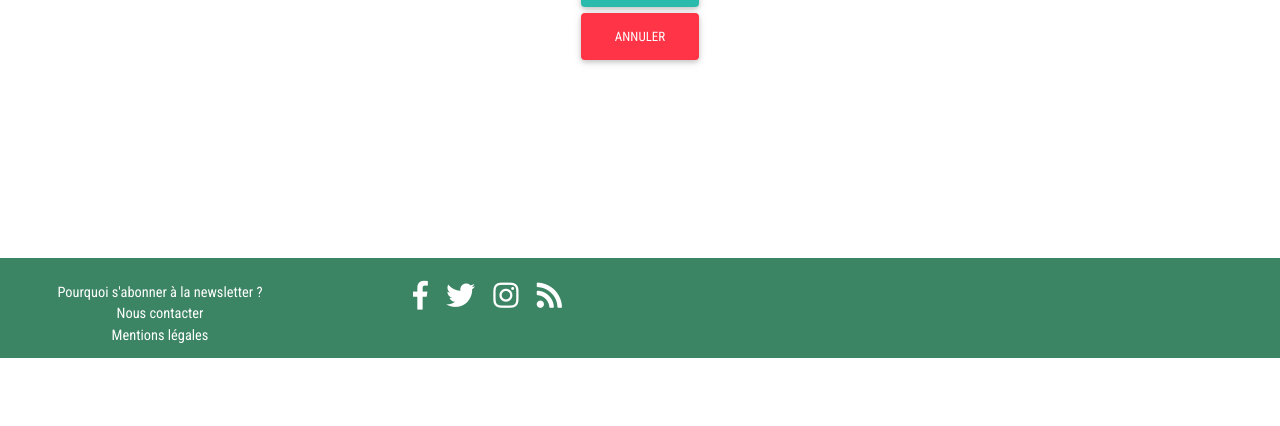
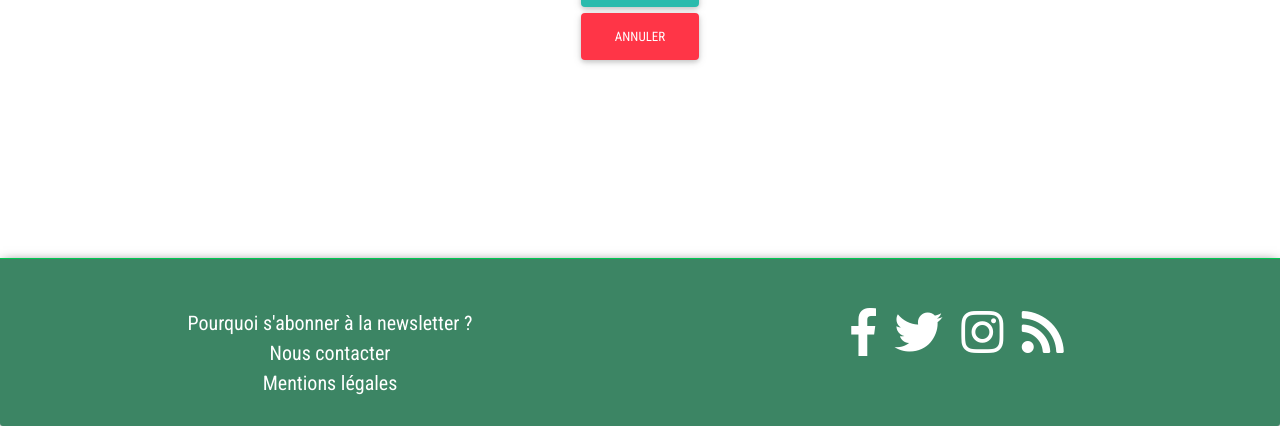
Before and after one commit to SatarAs/BenLaBenne, a Symfony app: template templates/Admin/Add/addArticle.html.twig in a window 1280 px wide. Shown: the part 698-1124 px from the top of the page. Before the commit the page ends 1056 px from the top, so only its background shows below. Run offline with Twig, Linux system fonts and the light colour scheme; the template is opened without the code that fills it, so the values that code supplies are empty; form fields are guessed from the names that the template uses; some libraries are stand-ins or nearby versions.

Commit message:
Refonte footer

```diff
--- a/public/css/style.css
+++ b/public/css/style.css
@@ -13,13 +13,29 @@ body {
 nav {
     background-color: #3c8564;
 }
-footer {
-    clear: both;
+#footer {
+    margin-top: 15%;
     background-color: #3c8564;
-    position: relative;
-    width:100%;
-    height: 100px;
+    -webkit-box-shadow: 0px 3px 12px -3px rgba(0,0,0,1);
+    -moz-box-shadow: 0px 3px 12px -3px rgba(0,0,0,1);
+    box-shadow: 0px 3px 12px -3px rgba(0,0,0,1);
 }
+#reseau {
+    font-size: 20px;
+    color: white;
+}
+#reseau:hover {
+
+    color: #b1b1b1;
+}
+
+#iconreseau {
+    color: white;
+}
+#iconreseau:hover{
+    color: #b1b1b1;
+}
+
 #logo {
     background-color: white;
     border-radius: 60px;
--- a/templates/Admin/account.html.twig
+++ b/templates/Admin/account.html.twig
@@ -15,7 +15,7 @@
                         </a>
                         <a href="#" class="list-group-item list-group-item-action"><i class="fas fa-arrow-alt-circle-right"></i>Demande en attentes</a>
                         <a href="{{ url('admin_containers') }}" class="list-group-item list-group-item-action"><i class="fas fa-list-ul"></i>Liste Benne</a>
-                        <a href="{{ url('admin_articles_manage') }}" class="list-group-item list-group-item-action"><i class="fas fa-list-ul"></i>Liste Article</a>
+                        <a href="{{ url('article_index') }}" class="list-group-item list-group-item-action"><i class="fas fa-list-ul"></i>Liste Article</a>
                         <a href="{{ url('admin_account') }}"class="list-group-item list-group-item-action active"><i class="far fa-user-circle"></i> Voir Compte</a>
                     </div>
                 </ul>
--- a/templates/components/footer.html.twig
+++ b/templates/components/footer.html.twig
@@ -1,35 +1,38 @@
 {% block content %}
 
-    <footer class="page-footer font-small pt-4 margin-top" style="margin-top: 15%">
+    <div class="card-footer border-success" id="footer">
+
         <div class="container-fluid text-center text-md-left">
             <div class="row">
-                <div class="col-md-3 mb-md-0 mb-3">
+                <div class="col margin-top">
                     <ul class="list-unstyled">
                         <li>
-                            <a href="{{ url('infos') }}">Pourquoi s'abonner à la newsletter ?</a>
+                            <a href="{{ url('infos') }}" id="reseau" >Pourquoi s'abonner à la newsletter ?</a>
                         </li>
                         <li>
-                            <a href="{{ url('contact') }}">Nous contacter</a>
+                            <a href="{{ url('contact') }}" id="reseau">Nous contacter</a>
                         </li>
                         <li>
-                            <a href="{{ url('mentionLegales') }}">Mentions légales</a>
+                            <a href="{{ url('mentionLegales') }}" id="reseau">Mentions légales</a>
                         </li>
 
                     </ul>
 
                 </div>
                 <hr class="clearfix w-100 d-md-none pb-3">
-                <div class="col-md-3 mb-md-0 mb-3">
+                <div class="col margin-top">
                     <ul class="list-unstyled">
-                        <a href="https://www.facebook.com/LyonFrance/" target="_blank"><i class="fab fa-facebook-f fa-2x"></i></a>
-                        <a href="https://twitter.com/villedelyon" target="_blank"><i class="fab fa-twitter fa-2x"></i></a>
-                        <a href="https://www.instagram.com/villedelyon/?hl=fr" target="_blank"><i class="fab fa-instagram fa-2x"></i></a>
-                        <a href="#"><i class="fas fa-rss fa-2x"></i></a>
+                        <a href="https://www.facebook.com/LyonFrance/" target="_blank"><i class="fab fa-facebook-f fa-3x" id="iconreseau" ></i></a>
+                        <a href="https://twitter.com/villedelyon" target="_blank"><i class="fab fa-twitter fa-3x" id="iconreseau"></i></a>
+                        <a href="https://www.instagram.com/villedelyon/?hl=fr" target="_blank"><i class="fab fa-instagram fa-3x" id="iconreseau"></i></a>
+                        <a href="#"><i class="fas fa-rss fa-3x" id="iconreseau"></i></a>
                     </ul>
                 </div>
             </div> <!-- ROW -->
         </div>
-    </footer>
-    <!-- Footer -->
+
+    </div>
+
+
 
 {% endblock %}
```
Also changed, not shown: templates/newsletter/newsletterSub.html.twig (line endings or trailing spaces).
